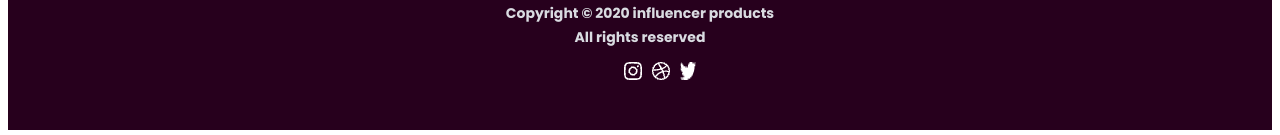
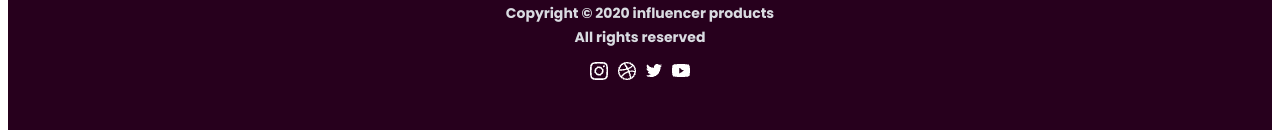
Before and after one commit to rounokjahan1/influencer-gear-presponsive, a plain HTML site: page index.html in a window 1280 px wide. Shown: the part 3171-3306 px from the top of the page. Drawn offline with Linux system fonts and the light colour scheme.

Commit message:
footer edited

```diff
--- a/index.html
+++ b/index.html
@@ -181,10 +181,10 @@
     </div>
 
     <div class="footer-icon">
-      <img src="logos/Path.png" alt="">
+      <img src="logos/ig.png" alt="">
       <img src="logos/Path1.png" alt="">
       <img src="logos/Path2.png" alt="">
-      <img src="logos/Path3.png" alt="">
+      <img src="logos/Path4.png" alt="">
     </div>
   </footer>
 
--- a/style/style.css
+++ b/style/style.css
@@ -235,10 +235,11 @@ body{
 }
 .footer-icon{
   display: flex;
-  margin: 0 auto;
   color: white;
   max-width: 32px;
+  margin: 0 auto;
   gap:10px;
-  margin-top: 0px;
+ align-items: center;
+ justify-content: center;
 
 }
```
Also changed, not shown: logos/ig.png (added).
